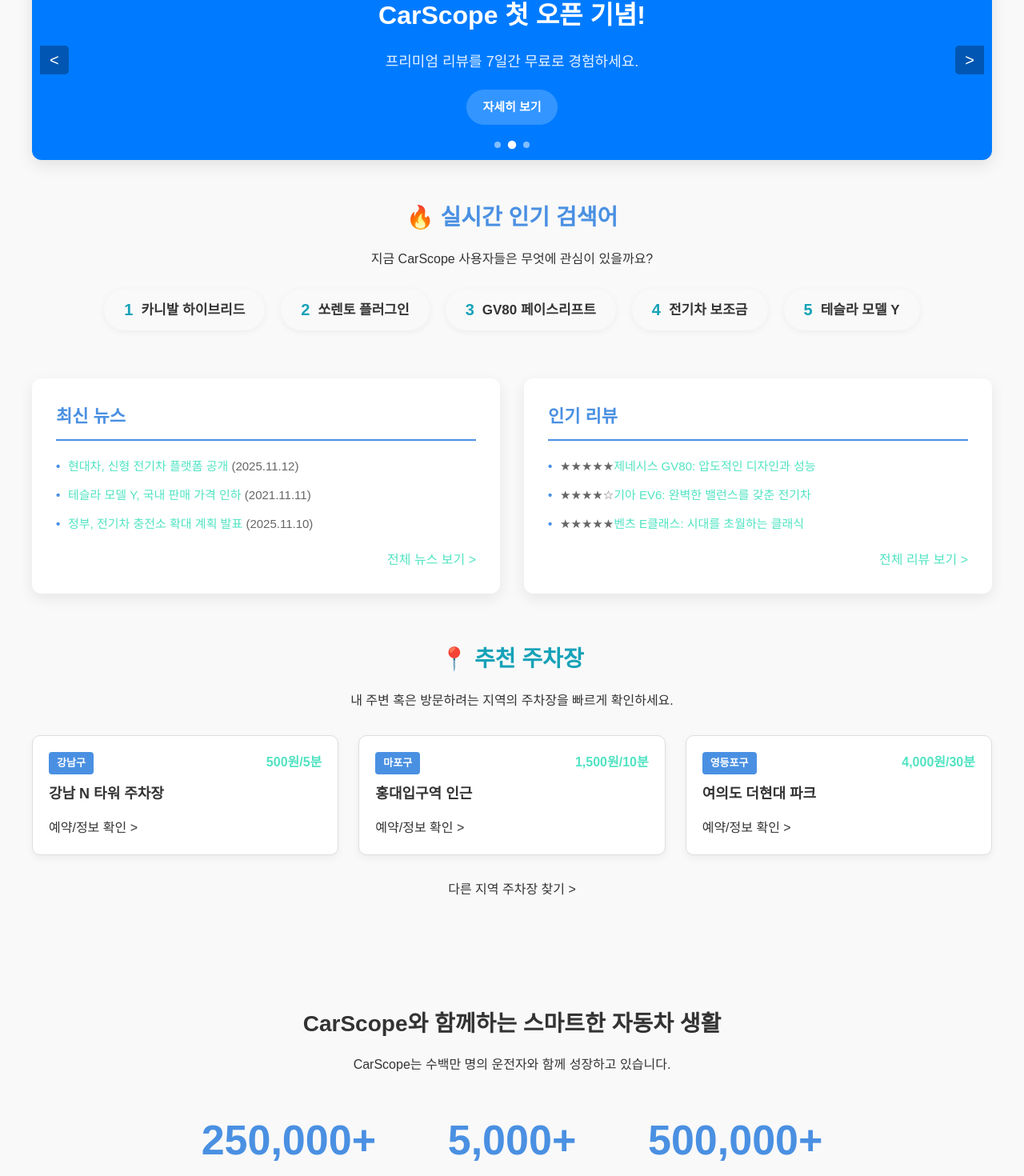
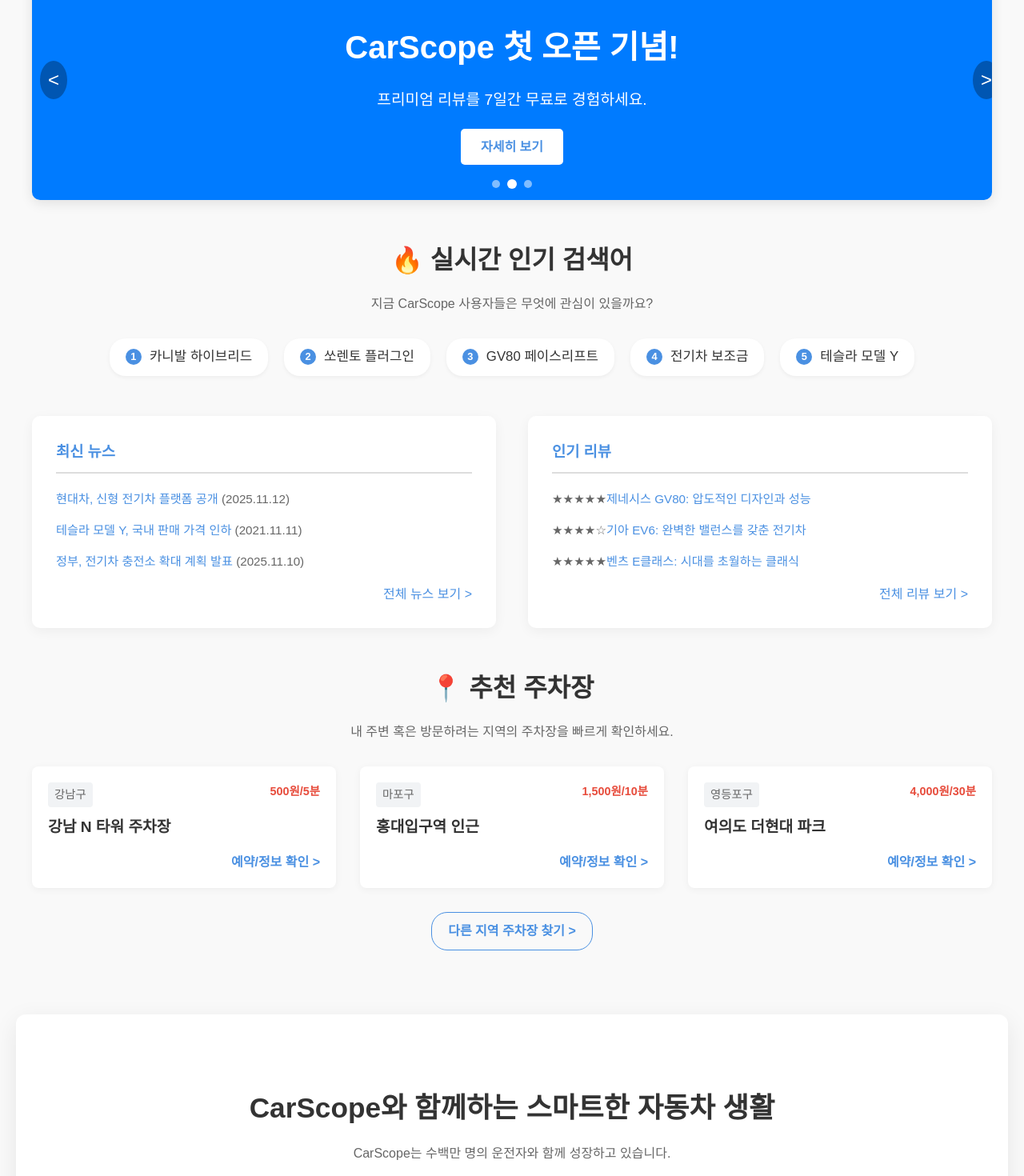
Before and after one commit to 2024136034-hakcheol/car-scope, a React (Create React App) app: page / in a window 1280 px wide. Shown: the part 146-1616 px from the top of the page at 80% size. Built offline with nearby package versions, Linux system fonts and the light colour scheme.

Commit message:
feat: HomePage 통계 섹션에 배경/그림자 추가하여 시각적 구분 명확히 함

```diff
--- a/src/styles/HomePage.css
+++ b/src/styles/HomePage.css
@@ -1,72 +1,63 @@
 .homepage-container {
-    max-width: 1200px;
-    margin: 0 auto;
-    padding: 20px;
+    padding-top: 20px;
+    padding-bottom: 50px;
 }
 
 .main-banner-slider-wrapper {
-    margin-bottom: 50px;
+    position: relative;
+    max-width: 1200px;
+    margin: 0 auto 50px;
     overflow: hidden;
-    border-radius: 12px;
-    box-shadow: 0 6px 20px rgba(0, 0, 0, 0.1);
-    position: relative;
+    border-radius: 10px;
+    box-shadow: 0 4px 15px rgba(0, 0, 0, 0.1);
 }
 
 .main-banner-slider {
-    position: relative;
+    display: flex;
+    overflow: hidden;
 }
 
 .slider-track {
     display: flex;
     transition: transform 0.5s ease-in-out;
+    width: 100%;
 }
 
 .slide-item {
-    flex-shrink: 0;
-    width: 100%;
-    height: 250px;
+    min-width: 100%;
+    height: 300px;
     display: flex;
     align-items: center;
     justify-content: center;
-    color: #fff;
-    padding: 40px;
+    color: white;
+    text-align: center;
+    padding: 20px;
     box-sizing: border-box;
 }
 
-.banner-content {
-    max-width: 800px;
-    text-align: center;
-}
-
 .banner-content h2 {
-    font-size: 32px;
-    margin-top: 0;
+    font-size: 2.5rem;
     margin-bottom: 10px;
-    font-weight: 800;
+    font-weight: 700;
 }
 
 .banner-content p {
-    font-size: 18px;
+    font-size: 1.2rem;
     margin-bottom: 20px;
-    opacity: 0.9;
 }
 
-.banner-content .banner-cta {
+.banner-cta {
     display: inline-block;
-    background-color: rgba(255, 255, 255, 0.2);
-    color: #fff;
-    padding: 10px 20px;
-    border-radius: 50px;
-    text-decoration: none;
+    background-color: white;
+    color: var(--primary-color);
+    padding: 10px 25px;
+    border-radius: 5px;
     font-weight: 600;
-    transition: background-color 0.3s;
-    border: none;
-    cursor: pointer;
-    font-size: 15px;
+    transition: background-color 0.2s, color 0.2s;
 }
 
-.banner-content .banner-cta:hover {
-    background-color: rgba(255, 255, 255, 0.4);
+.banner-cta:hover {
+    background-color: #f1f1f1;
 }
 
 .slider-dots {
@@ -78,8 +69,8 @@
 }
 
 .dot {
-    width: 8px;
-    height: 8px;
+    width: 10px;
+    height: 10px;
     background-color: rgba(255, 255, 255, 0.5);
     border-radius: 50%;
     margin: 0 5px;
@@ -88,49 +79,56 @@
 }
 
 .dot.active {
-    background-color: #fff;
-    transform: scale(1.3);
+    background-color: white;
+    transform: scale(1.2);
 }
 
-.slider-nav-arrows .arrow {
+.slider-nav-arrows {
     position: absolute;
     top: 50%;
+    width: 100%;
+    display: flex;
+    justify-content: space-between;
     transform: translateY(-50%);
-    background: rgba(0, 0, 0, 0.3);
-    color: #fff;
-    border: none;
-    padding: 8px 12px;
-    cursor: pointer;
-    z-index: 10;
-    font-size: 20px;
-    line-height: 1;
-    transition: background 0.3s;
+    padding: 0 10px;
 }
 
-.slider-nav-arrows .arrow:hover {
+.arrow {
+    background: rgba(0, 0, 0, 0.3);
+    border: none;
+    color: white;
+    padding: 10px;
+    cursor: pointer;
+    font-size: 1.5rem;
+    border-radius: 50%;
+    transition: background-color 0.2s;
+}
+
+.arrow:hover {
     background: rgba(0, 0, 0, 0.5);
 }
 
-.slider-nav-arrows .prev {
-    left: 10px;
-    border-radius: 0 5px 5px 0;
+section {
+    max-width: 1200px;
+    margin: 50px auto;
+    padding: 0 20px;
 }
 
-.slider-nav-arrows .next {
-    right: 10px;
-    border-radius: 5px 0 0 5px;
+section h2 {
+    text-align: center;
+    font-size: 2rem;
+    margin-bottom: 5px;
+    color: var(--text-primary);
+}
+
+section p {
+    text-align: center;
+    color: var(--text-secondary);
+    margin-bottom: 30px;
 }
 
 .hot-trends-section {
-    margin-bottom: 60px;
     text-align: center;
-}
-
-.hot-trends-section h2 {
-    color: var(--primary-color);
-    margin-bottom: 10px;
-    font-size: 28px;
-    font-weight: 700;
 }
 
 .trend-list-container {
@@ -138,219 +136,256 @@
     justify-content: center;
     gap: 20px;
     flex-wrap: wrap;
-    margin-top: 25px;
 }
 
 .trend-item-card {
+    background-color: white;
+    padding: 10px 20px;
+    border-radius: 20px;
+    box-shadow: 0 2px 5px rgba(0, 0, 0, 0.05);
     display: flex;
     align-items: center;
-    background-color: var(--background-light);
-    border-radius: 30px;
-    padding: 10px 25px;
-    font-size: 17px;
-    font-weight: 600;
-    box-shadow: 0 2px 8px rgba(0, 0, 0, 0.05);
-    transition: transform 0.2s;
+    font-size: 1.05rem;
+    font-weight: 500;
+    cursor: pointer;
+    transition: transform 0.2s, box-shadow 0.2s;
 }
 
 .trend-item-card:hover {
-    transform: translateY(-2px);
+    transform: translateY(-3px);
     box-shadow: 0 4px 10px rgba(0, 0, 0, 0.1);
 }
 
 .trend-rank {
-    font-weight: bold;
-    color: var(--accent-color);
+    background-color: var(--primary-color);
+    color: white;
+    width: 20px;
+    height: 20px;
+    border-radius: 50%;
+    display: flex;
+    justify-content: center;
+    align-items: center;
+    font-size: 0.8rem;
+    font-weight: 700;
     margin-right: 10px;
-    font-size: 20px;
 }
 
 .main-content-grid {
     display: grid;
-    grid-template-columns: repeat(auto-fit, minmax(300px, 1fr));
-    gap: 30px;
-    margin-bottom: 60px;
+    grid-template-columns: 1fr 1fr;
+    gap: 40px;
+    max-width: 1200px;
+    margin: 50px auto;
+    padding: 0 20px;
 }
 
 .card {
-    background-color: #fff;
+    background-color: white;
     padding: 30px;
-    border-radius: 12px;
-    box-shadow: 0 6px 18px rgba(0, 0, 0, 0.08);
-    transition: transform 0.3s;
-}
-
-.card:hover {
-    transform: translateY(-5px);
+    border-radius: 10px;
+    box-shadow: 0 4px 15px rgba(0, 0, 0, 0.05);
 }
 
 .card h3 {
     color: var(--primary-color);
-    border-bottom: 2px solid var(--primary-color);
+    margin-top: 0;
+    border-bottom: 2px solid var(--border-color);
     padding-bottom: 10px;
-    margin-top: 0;
     margin-bottom: 20px;
-    font-size: 22px;
 }
 
 .card ul {
     list-style: none;
     padding: 0;
-    margin-bottom: 20px;
+    margin: 0;
 }
 
-.card ul li {
-    margin-bottom: 12px;
+.card li {
+    margin-bottom: 15px;
+    font-size: 0.95rem;
     color: var(--text-secondary);
-    font-size: 15px;
-    position: relative;
-    padding-left: 15px;
 }
 
-.card ul li::before {
-    content: '•';
+.more-link {
     color: var(--primary-color);
-    font-weight: bold;
-    display: inline-block;
-    width: 1em;
-    margin-left: -1em;
+    font-weight: 500;
+    text-decoration: none;
 }
 
-.parking-recommendation-section {
-    text-align: center;
-    margin-bottom: 60px;
-}
-
-.parking-recommendation-section h2 {
-    color: var(--accent-color);
-    margin-bottom: 10px;
-    font-size: 28px;
-    font-weight: 700;
+.more-link:hover {
+    text-decoration: underline;
 }
 
 .parking-spot-grid {
     display: grid;
     grid-template-columns: repeat(auto-fit, minmax(300px, 1fr));
-    gap: 25px;
+    gap: 30px;
     margin-top: 30px;
 }
 
 .parking-spot-card {
-    background-color: #fff;
-    border: 1px solid var(--border-color);
+    background-color: white;
     padding: 20px;
-    border-radius: 10px;
-    text-align: left;
-    box-shadow: 0 4px 10px rgba(0, 0, 0, 0.05);
-    transition: border-color 0.3s;
+    border-radius: 8px;
+    box-shadow: 0 2px 10px rgba(0, 0, 0, 0.05);
+    transition: transform 0.2s;
 }
 
 .parking-spot-card:hover {
-    border-color: var(--primary-color);
+    transform: translateY(-5px);
+    box-shadow: 0 5px 20px rgba(0, 0, 0, 0.1);
 }
 
 .spot-header {
     display: flex;
     justify-content: space-between;
     margin-bottom: 10px;
+    font-size: 0.9rem;
 }
 
 .spot-area {
-    background-color: var(--primary-color);
-    color: #fff;
-    padding: 4px 10px;
+    color: var(--text-secondary);
+    background-color: #f1f3f5;
+    padding: 4px 8px;
     border-radius: 4px;
-    font-size: 13px;
-    font-weight: 600;
 }
 
 .spot-price {
-    color: var(--secondary-color);
-    font-weight: bold;
-    font-size: 16px;
+    color: #e74c3c;
+    font-weight: 700;
 }
 
 .spot-name {
-    font-size: 18px;
+    font-size: 1.2rem;
+    color: var(--text-primary);
+    margin: 0 0 15px 0;
+}
+
+.spot-cta {
+    display: block;
+    text-align: right;
+    color: var(--primary-color);
     font-weight: 600;
-    margin-top: 5px;
-    margin-bottom: 15px;
-    color: var(--text-primary);
+    text-decoration: none;
+}
+
+.spot-cta:hover {
+    text-decoration: underline;
+}
+
+.parking-more-link {
+    display: inline-block;
+    color: var(--primary-color);
+    font-weight: 600;
+    text-decoration: none;
+    padding: 10px 20px;
+    border: 1px solid var(--primary-color);
+    border-radius: 20px;
+    transition: background-color 0.2s, color 0.2s;
+}
+
+.parking-more-link:hover {
+    background-color: var(--primary-color);
+    color: white;
 }
 
 .company-stats-section {
-    text-align: center;
-    padding: 50px 0;
-    background-color: var(--background-light);
+    background-color: white;
+    padding: 60px 20px;
+    margin: 80px auto;
     border-radius: 12px;
-    margin-bottom: 40px;
+    box-shadow: 0 8px 30px rgba(0, 0, 0, 0.08);
+    max-width: 1200px;
 }
 
 .company-stats-section h2 {
-    color: var(--text-primary);
+    font-size: 2.2rem;
     margin-bottom: 10px;
-    font-size: 28px;
-    font-weight: 700;
+}
+
+.company-stats-section p {
+    margin-bottom: 40px;
 }
 
 .stats-grid {
     display: flex;
-    justify-content: center;
-    gap: 50px;
-    margin-top: 30px;
+    justify-content: space-around;
+    text-align: center;
     flex-wrap: wrap;
 }
 
 .stat-item {
-    text-align: center;
-    min-width: 200px;
-    padding: 10px;
+    padding: 20px;
+    min-width: 250px;
 }
 
 .stat-value {
-    font-size: 52px;
+    font-size: 3.5rem;
     font-weight: 800;
     color: var(--primary-color);
     display: block;
+    margin-bottom: 5px;
 }
 
 .stat-label {
+    font-size: 1.2rem;
+    font-weight: 600;
+    color: var(--text-primary);
     display: block;
-    font-size: 18px;
-    font-weight: 600;
-    margin-top: 10px;
-    color: var(--text-primary);
+    margin-bottom: 5px;
 }
 
 .stat-description {
-    display: block;
-    font-size: 14px;
+    font-size: 0.9rem;
     color: var(--text-secondary);
-    margin-top: 5px;
 }
 
-.animate-slide-in {
-    opacity: 0;
-    transform: translateY(15px);
-    animation: slideIn 0.4s ease-out forwards;
+@keyframes fadeIn {
+    from { opacity: 0; transform: translateY(20px); }
+    to { opacity: 1; transform: translateY(0); }
 }
 
 .animate-fade-up {
     opacity: 0;
-    transform: translateY(15px);
-    animation: fadeUp 0.4s cubic-bezier(0.25, 0.46, 0.45, 0.94) forwards;
+    animation: fadeIn 0.6s ease-out forwards;
 }
 
-@keyframes slideIn {
-    to {
-        opacity: 1;
-        transform: translateY(0);
+@media (max-width: 768px) {
+    .main-content-grid {
+        grid-template-columns: 1fr;
+        gap: 20px;
+    }
+
+    .slide-item {
+        height: 250px;
+    }
+
+    .banner-content h2 {
+        font-size: 2rem;
+    }
+
+    .banner-content p {
+        font-size: 1rem;
+    }
+
+    .trend-list-container {
+        gap: 10px;
+    }
+
+    .parking-spot-grid {
+        grid-template-columns: 1fr;
+    }
+
+    .company-stats-section {
+        padding: 40px 10px;
+        margin: 50px auto;
+    }
+
+    .stat-item {
+        margin-bottom: 20px;
+    }
+
+    .stat-value {
+        font-size: 3rem;
     }
 }
-
-@keyframes fadeUp {
-    to {
-        opacity: 1;
-        transform: translateY(0);
-    }
-}
```
